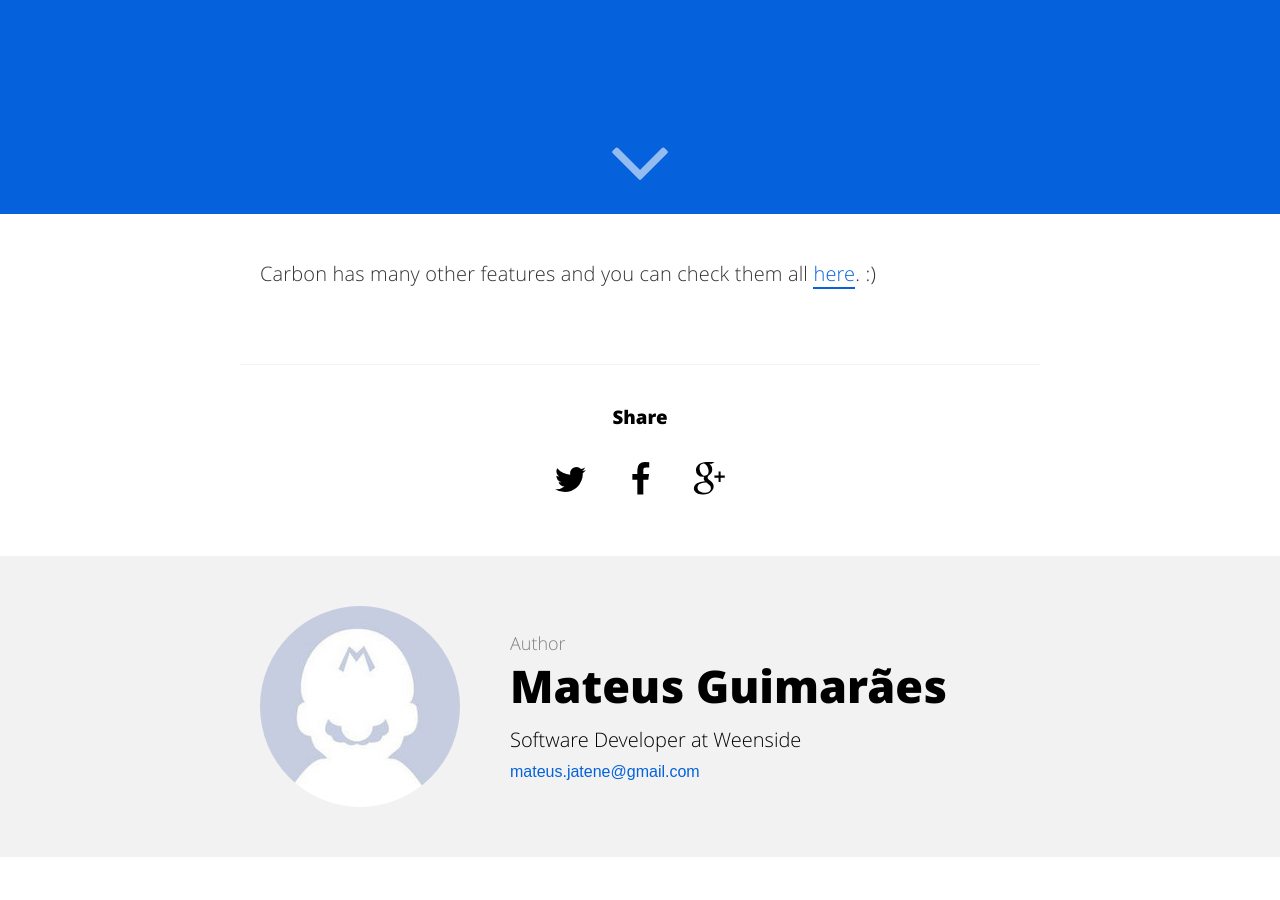
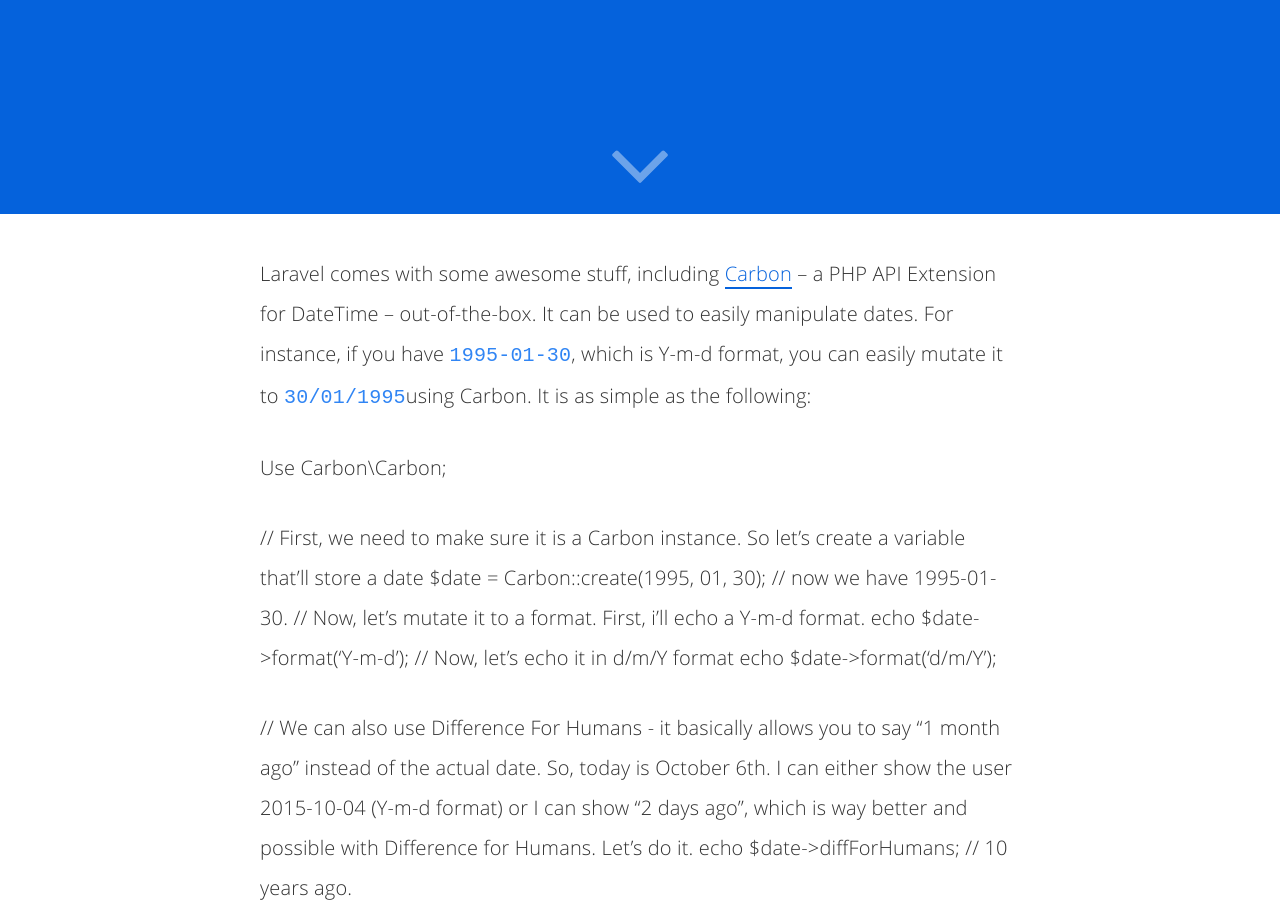
Before and after one commit to mateusjatenee/mateusjatenee.github.io, a Jekyll site: the page built from _posts/2016-01-07-using-carbon-to-manipulate-date-and-time-on-laravel.md, in a window 1280 px wide and 900 px high, scrolled down 686 px. Built offline with Jekyll 4.4.1, drawn with Linux system fonts in a browser that asks for light colours; comment, search, counter and statistics services are not loaded; some of the changed text lies outside the part shown.

Commit message:
minor fixes

````diff
--- a/_posts/2016-01-07-using-carbon-to-manipulate-date-and-time-on-laravel.md
+++ b/_posts/2016-01-07-using-carbon-to-manipulate-date-and-time-on-laravel.md
@@ -15,6 +15,28 @@ categories:
 twitter_text:
 ---
 
+Laravel comes with some awesome stuff, including [Carbon](https://github.com/briannesbitt/Carbon) -- a PHP API Extension for DateTime -- out-of-the-box. It can be used to easily manipulate dates. For instance, if you have ```1995-01-30```, which is Y-m-d format, you can easily mutate it to ```30/01/1995```using Carbon. It is as simple as the following:
+
+Use Carbon\Carbon;
+
+// First, we need to make sure it is a Carbon instance. So let's create a variable that'll store a date
+$date = Carbon::create(1995, 01, 30); // now we have 1995-01-30.
+// Now, let's mutate it to a format. First, i'll echo a Y-m-d format.
+echo $date->format('Y-m-d');
+// Now, let's echo it in d/m/Y format
+echo $date->format('d/m/Y');
+
+// We can also use Difference For Humans - it basically allows you to say "1 month ago" instead of the actual date. So, today is October 6th. I can either show the user 2015-10-04 (Y-m-d format) or I can show "2 days ago", which is way better and possible with Difference for Humans. Let's do it.
+echo $date->diffForHumans; // 10 years ago.
+
+
+Laravel allows we to retrieve stuff from the database directly as a Carbon instance. It has, by default, created_at and modified_at as Carbon instances. We can add new fields by creating an array ```php $dates ``` with the fields. If I want to retrieve everything from the ```day``` field as a Carbon instance, I just have to put in on the array.
+
+class Post extends Model
+{
+
+    protected $dates = ['day'];
+...
 
 
 Carbon has many other features and you can check them all [here](https://github.com/briannesbitt/Carbon). :)
````
Also changed, not shown: _posts/2016-01-07-repository-pattern-on-laravel.md (+3 -1 lines).
